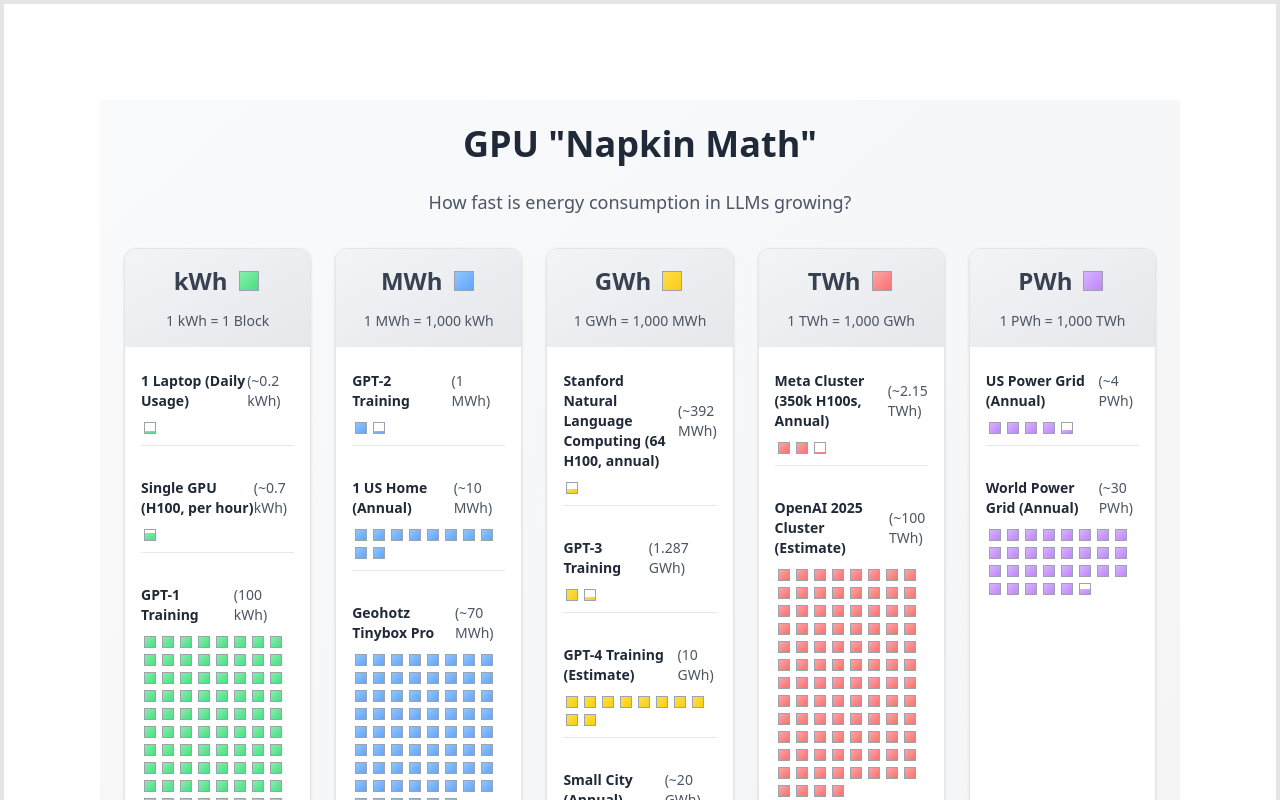
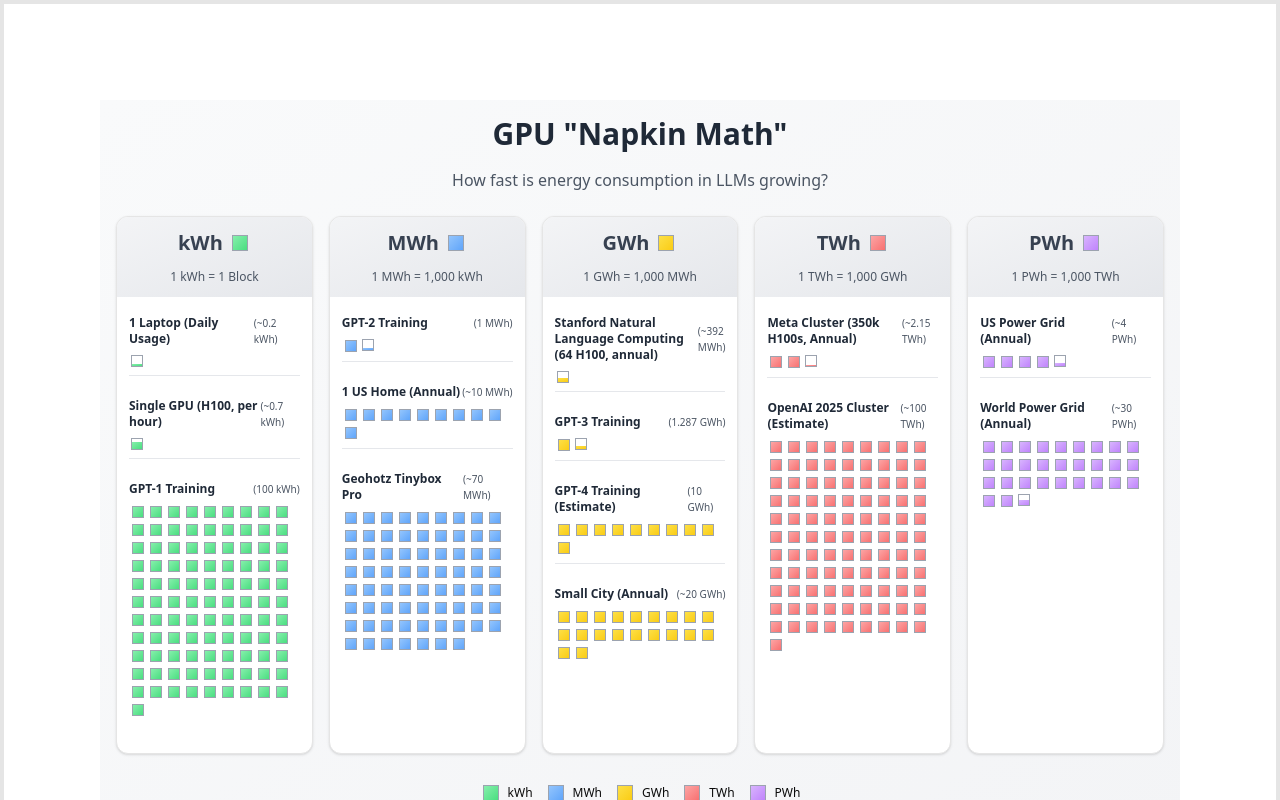
Before and after one commit to aniltolwani/gpu-latencies, a Next.js app: page / in a window 1280 px wide. Shown: the top 800 px of the page. Built offline with nearby package versions, Linux system fonts and the light colour scheme.

Commit message:
i like it

```diff
--- a/app/page.tsx
+++ b/app/page.tsx
@@ -4,7 +4,7 @@
 
 export default function Home() {
   return (
-    <main className="flex min-h-screen flex-col items-center justify-start p-24 border-4 ">
+    <main className="flex min-h-screen flex-col items-center justify-start p-8 sm:p-8 md:p-16 lg:p-24 border-4 ">
       <div>
         <EnergyConsumptionVisualizationComponent />
       </div>
--- a/components/energy-consumption-visualization.tsx
+++ b/components/energy-consumption-visualization.tsx
@@ -60,10 +60,10 @@
 const Block: React.FC<BlockProps> = ({ color, size = 'small' }) => (
   <div
     className={`
-      ${size === 'small' ? 'w-2 h-2 sm:w-2.5 sm:h-2.5 md:w-3 md:h-3' : 'w-3 h-3 sm:w-4 sm:h-4 md:w-5 md:h-5'}
+      ${size === 'small' ? 'w-2.5 h-2.5 md:w-3 md:h-3' : 'w-2 h-2 md:w-4 md:h-4'}
       bg-gradient-to-br ${color}
       border border-gray-400
-      m-[2px] sm:m-[3px]
+      m-[3px]
       inline-block
       transition-all duration-300 ease-in-out
       hover:scale-110
@@ -79,7 +79,7 @@
 
 const PartialBlock: React.FC<PartialBlockProps> = ({ fraction, color }) => (
   <div
-    className="w-2 h-2 sm:w-2.5 sm:h-2.5 md:w-3 md:h-3 border border-gray-400 m-[2px] sm:m-[3px] inline-block relative overflow-hidden transition-all duration-300 ease-in-out hover:scale-110"
+    className={`w-2.5 h-2.5 md:w-3 md:h-3 border border-gray-400 m-0.5 inline-block relative overflow-hidden transition-all duration-300 ease-in-out hover:scale-110`}
     aria-hidden="true"
   >
     <div
@@ -105,16 +105,16 @@
     <TooltipProvider>
       <Tooltip>
         <TooltipTrigger asChild>
-          <div className="mb-6 py-2 border-b border-gray-200 last:border-b-0"> {/* Increased mb-4 to mb-8 */}
-            <div className="text-sm mb-2 flex items-center justify-between">
+          <div className="mb-4 py-1.5 border-b border-gray-200 last:border-b-0">
+            <div className="text-xs mb-1.5 flex items-center justify-between">
               <span className="font-semibold text-gray-800">{label}</span>
               {equivalency && nextColor && (
                 <span className="flex items-center">
-                  <span className="mx-2">=</span>
+                  <span className="mx-1.5">=</span>
                   <Block color={nextColor} />
                 </span>
               )}
-              {value && !equivalency && <span className="text-gray-600">({value})</span>}
+              {value && !equivalency && <span className="text-gray-600 text-[10px]">({value})</span>}
             </div>
             <div className="flex flex-wrap items-end">
               <div className="flex flex-wrap">
@@ -129,7 +129,7 @@
           </div>
         </TooltipTrigger>
         <TooltipContent>
-          <p>
+          <p className="text-xs">
             {label}{value ? `: ${value}` : ''}
           </p>
         </TooltipContent>
@@ -139,11 +139,11 @@
 };
 
 const Legend = () => (
-  <div className="flex flex-wrap justify-center gap-4 mt-10">
+  <div className="flex flex-wrap justify-center gap-3 mt-7">
     {Object.entries(colorScheme).map(([scale, color]) => (
       <div key={scale} className="flex items-center">
         <Block color={color} size="large" />
-        <span className="ml-2 text-sm">{scale}</span>
+        <span className="ml-1.5 text-xs">{scale}</span>
       </div>
     ))}
   </div>
@@ -151,22 +151,22 @@
 
 export function EnergyConsumptionVisualizationComponent() {
   return (
-    <div className="p-6 bg-gradient-to-br from-gray-50 to-gray-100 font-sans text-sm mx-auto max-w-7xl">
-      <h1 className="text-4xl font-bold mb-6 text-center text-gray-800">
+    <div className="p-4 bg-gradient-to-br from-gray-50 to-gray-100 font-sans text-xs mx-auto max-w-7xl">
+      <h1 className="text-3xl font-bold mb-4 text-center text-gray-800">
         GPU &quot;Napkin Math&quot;
       </h1>
-      <p className="text-lg text-gray-600 text-center mb-8">
+      <p className="text-base text-gray-600 text-center mb-6">
         How fast is energy consumption in LLMs growing?
       </p>
-      <div className="grid grid-cols-1 sm:grid-cols-2 md:grid-cols-3 lg:grid-cols-5 gap-6">
+      <div className="grid grid-cols-1 sm:grid-cols-2 md:grid-cols-3 lg:grid-cols-5 gap-4">
         {energyData.map((column, colIndex) => (
           <Card key={colIndex} className="overflow-hidden">
-            <CardHeader className="bg-gradient-to-br from-gray-100 to-gray-200 p-4">
-              <div className="text-2xl font-bold mb-2 text-center text-gray-700 flex items-center justify-center">
-                <span className="mr-2">{['kWh', 'MWh', 'GWh', 'TWh', 'PWh'][colIndex]}</span>
+            <CardHeader className="bg-gradient-to-br from-gray-100 to-gray-200 p-3">
+              <div className="text-xl font-bold mb-1.5 text-center text-gray-700 flex items-center justify-center">
+                <span className="mr-1.5">{['kWh', 'MWh', 'GWh', 'TWh', 'PWh'][colIndex]}</span>
                 <Block color={colorScheme[['kWh', 'MWh', 'GWh', 'TWh', 'PWh'][colIndex] as keyof typeof colorScheme]} size="large" />
               </div>
-              <div className="text-sm font-normal text-gray-600 text-center whitespace-nowrap overflow-hidden text-overflow-ellipsis">
+              <div className="text-xs font-normal text-gray-600 text-center whitespace-nowrap overflow-hidden text-overflow-ellipsis">
                 {colIndex === 0 ? '1 kWh = 1 Block' :
                  colIndex === 1 ? '1 MWh = 1,000 kWh' :
                  colIndex === 2 ? '1 GWh = 1,000 MWh' :
@@ -174,7 +174,7 @@
                  '1 PWh = 1,000 TWh'}
               </div>
             </CardHeader>
-            <CardContent className="p-4">
+            <CardContent className="p-3">
               {column.slice(1).map((item, itemIndex) => (
                 <EnergyItem
                   key={itemIndex}
@@ -188,7 +188,7 @@
         ))}
       </div>
       <Legend />
-      <div className="mt-6 text-sm text-gray-600 text-center">
+      <div className="mt-4 text-xs text-gray-600 text-center">
         <p>Inspired by <a href="https://github.com/chubin/late.nz" className="text-blue-600 hover:underline">github.com/chubin/late.nz</a> [MIT License]</p>
         <p>And from &quot;Jeff Dean&apos;s latency numbers&quot;</p>
       </div>
```
